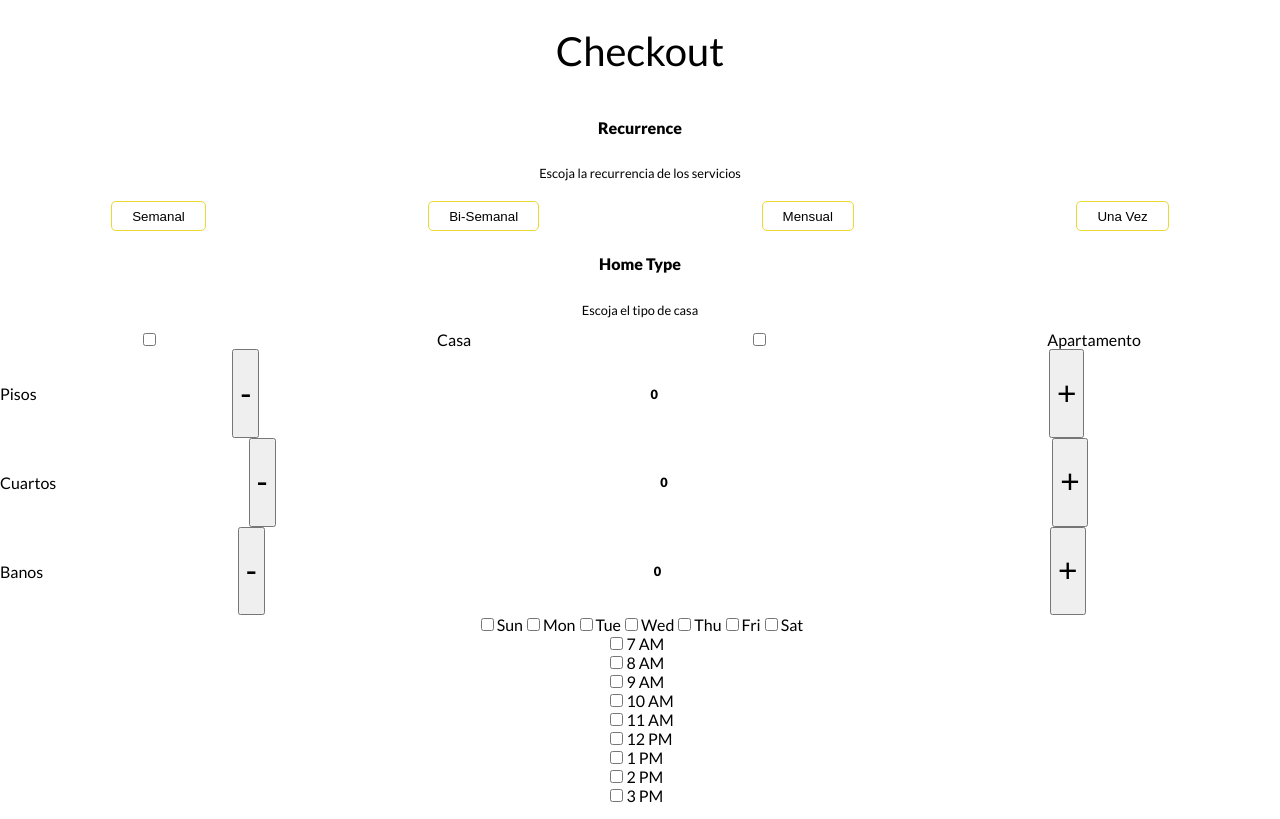
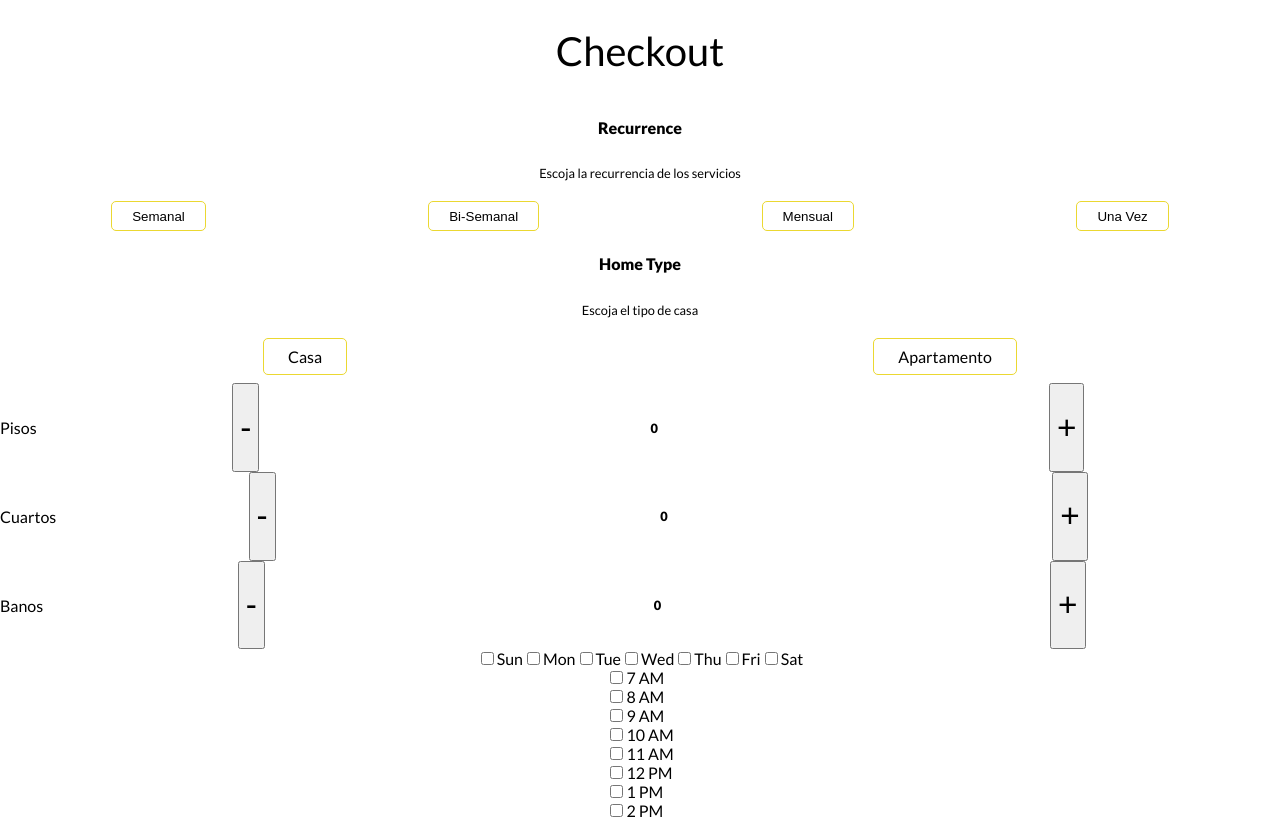
Before and after one commit to bonjouranainc/web-app, a React app in the folder front-end/: page /checkout in a window 1280 px wide. Shown: the top 819 px of the page. Built offline with nearby package versions, Linux system fonts and the light colour scheme.

Commit message:
Global css buttons checklist-btn added

```diff
--- a/front-end/src/index.css
+++ b/front-end/src/index.css
@@ -141,6 +141,36 @@ a {
   margin: 0.5em;
 }
 
+/* Checkboxes */
+
+.checkbox-btn {
+  color: #000;
+  background-color: transparent;
+  border: solid 1px var(--ba-yellow);
+  border-radius: 5px;
+  margin: 0.5em;
+  overflow: auto;
+  float: left;
+}
+
+.checkbox-btn label {
+  float: left;
+}
+
+.checkbox-btn label span {
+  padding: 0.5em 1.5em 0.5em 1.5em;
+  text-align: center;
+  display: block;
+}
+
+.checkbox-btn label input {
+  position: absolute;
+  top: -20px;
+}
+
+.checkbox-btn input:checked + span {
+  background-color: var(--ba-yellow);
+}
 /*
     Custom, iPhone Retina
     @media only screen and (min-width : 320px) {
--- a/front-end/src/scenes/Checkout/components/HomeType/index.js
+++ b/front-end/src/scenes/Checkout/components/HomeType/index.js
@@ -13,14 +13,18 @@ class HomeType extends Component {
           <p className='s-txt'>Escoja el tipo de casa</p>
         </div>
         <div className='row'>
-          <input type='checkbox' className='home-type' id='casa' />
-          <label for='casa'>
-            Casa
-          </label>
-          <input type='checkbox' className='home-type' id='apartamento' />
-          <label for='apartamento'>
-            Apartamento
-          </label>
+          <div className='checkbox-btn'>
+            <label for='casa'>
+            <input type='checkbox' className='home-type' id='casa' />
+              <span>Casa</span>
+            </label>
+          </div>
+          <div className='checkbox-btn'>
+            <label for='apartamento'>
+            <input type='checkbox' className='home-type' id='apartamento' />
+              <span>Apartamento</span>
+            </label>
+          </div>
         </div>
         <div className='row'>
           <p>Pisos</p>
```
